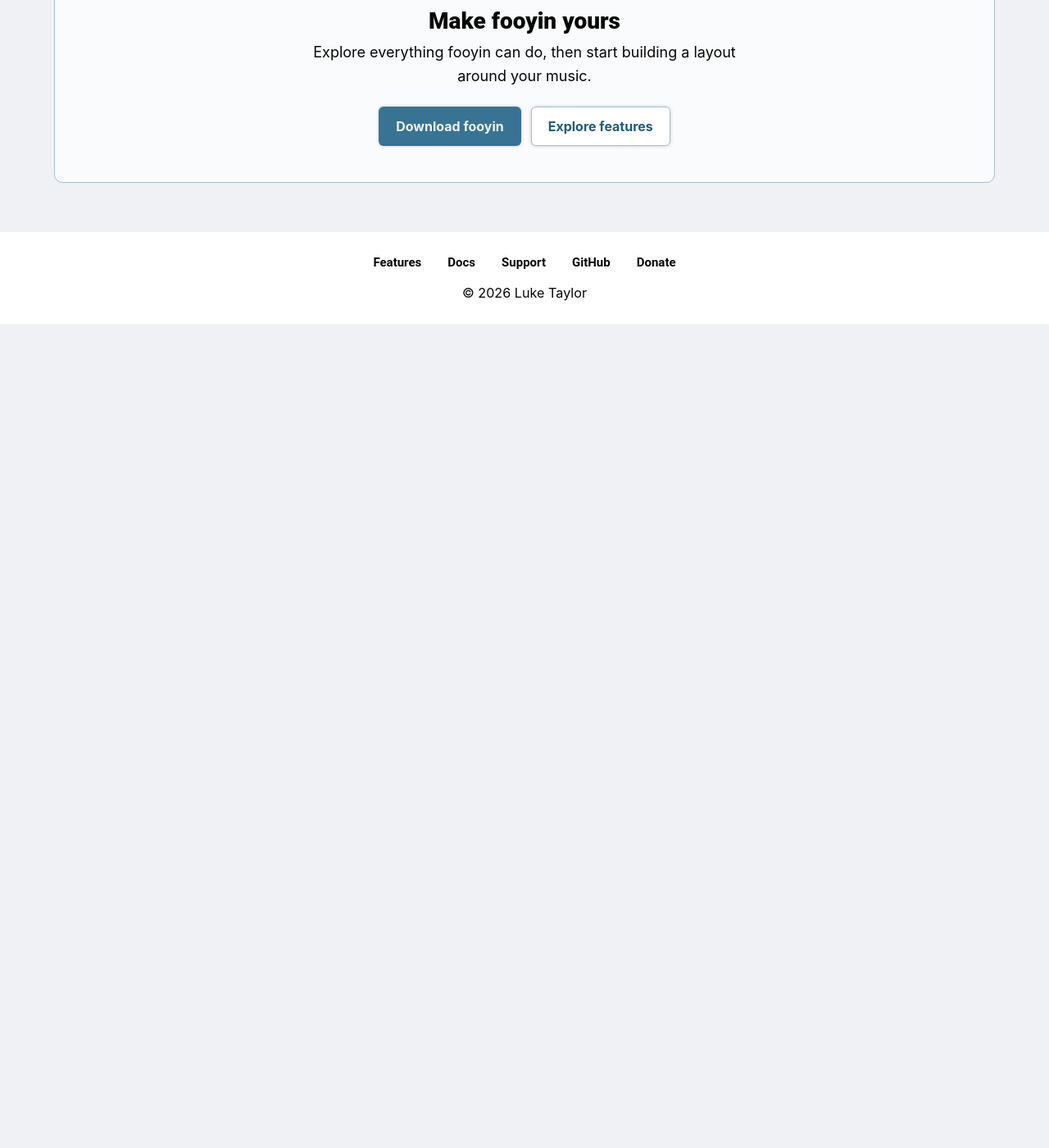
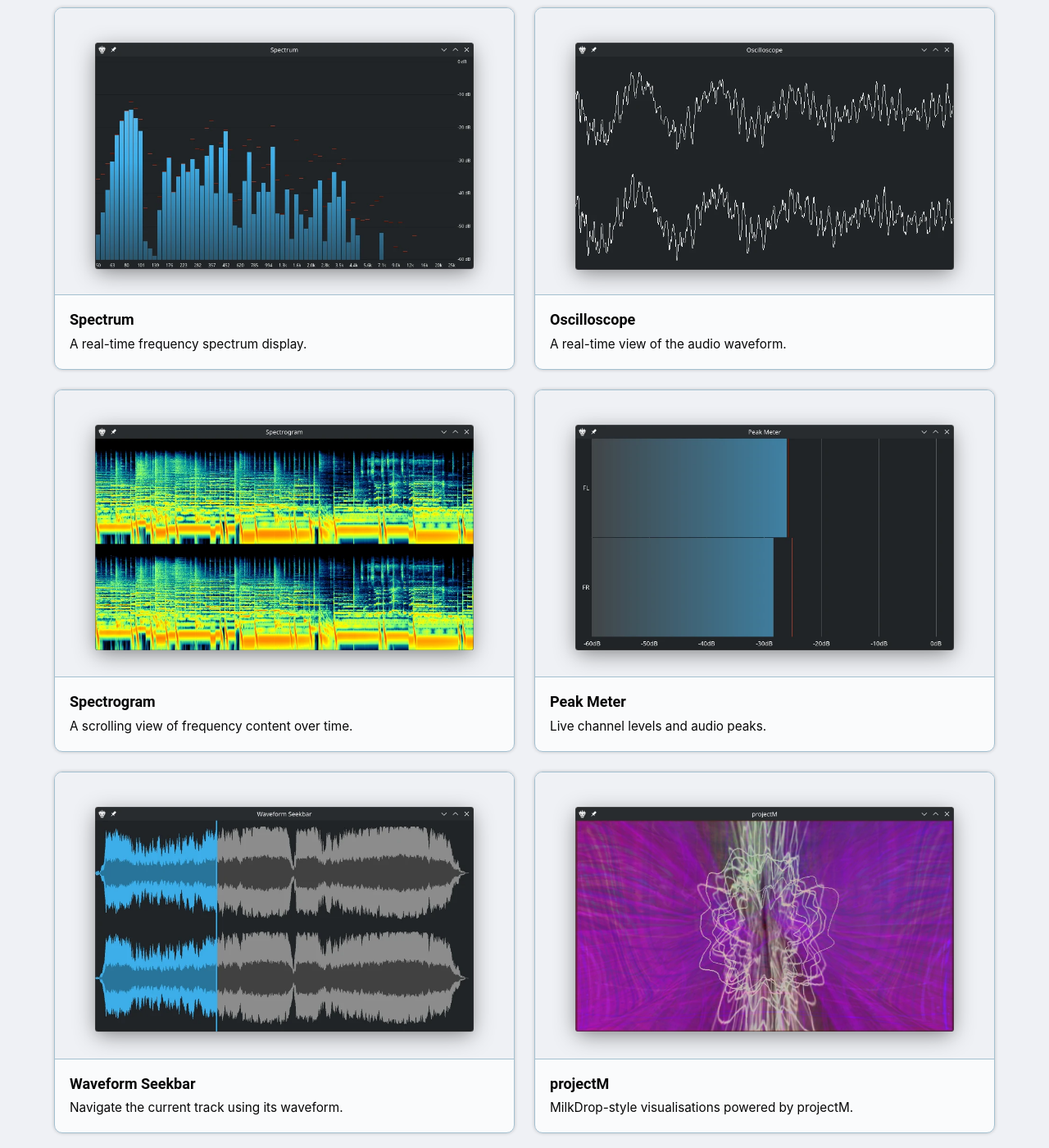
Before and after one commit to fooyin/fooyin.org, a Jekyll site: the page built from pages/screenshots.html, in a window 1280 px wide and 1400 px high, scrolled down 2765 px. Shown: the whole window at 82% size. Built offline with Jekyll 4.4.1, drawn with Linux system fonts in a browser that asks for light colours; before the commit the page ends 3160 px from its top, so only the background shows below that.

Commit message:
Add visualisation images

```diff
--- /dev/null
+++ b/_data/images-visualisations.yaml
@@ -0,0 +1,32 @@
+title: "Visualisations"
+images:
+    - src: "/assets/images/spectrum.webp"
+      caption: "Spectrum"
+      description: "A real-time frequency spectrum display."
+      width: 930
+      height: 608
+    - src: "/assets/images/oscilloscope.webp"
+      caption: "Oscilloscope"
+      description: "A real-time view of the audio waveform."
+      width: 930
+      height: 608
+    - src: "/assets/images/spectrogram.webp"
+      caption: "Spectrogram"
+      description: "A scrolling view of frequency content over time."
+      width: 930
+      height: 608
+    - src: "/assets/images/peakmeter.webp"
+      caption: "Peak Meter"
+      description: "Live channel levels and audio peaks."
+      width: 930
+      height: 608
+    - src: "/assets/images/waveformseekbar.webp"
+      caption: "Waveform Seekbar"
+      description: "Navigate the current track using its waveform."
+      width: 930
+      height: 608
+    - src: "/assets/images/projectm.webp"
+      caption: "projectM"
+      description: "MilkDrop-style visualisations powered by projectM."
+      width: 930
+      height: 608
--- a/pages/screenshots.html
+++ b/pages/screenshots.html
@@ -16,7 +16,7 @@ layout: default
         </p>
     </div>
 
-    {% assign dataFiles = "images-layouts,images-general" | split: ',' %} {% for file in dataFiles %} {% assign
+    {% assign dataFiles = "images-layouts,images-general,images-visualisations" | split: ',' %} {% for file in dataFiles %} {% assign
     imagesData = site.data[file] %} {% assign images = imagesData.images %} {% assign sectionTitle = imagesData.title %}
 
     <section class="screenshot-section" aria-labelledby="screenshots-{{ sectionTitle | slugify }}">
```
Also changed, not shown: assets/images/oscilloscope.webp (added), assets/images/peakmeter.webp (added), assets/images/projectm.webp (added), assets/images/spectrogram.webp (added), assets/images/spectrum.webp (added), assets/images/waveformseekbar.webp (added).
